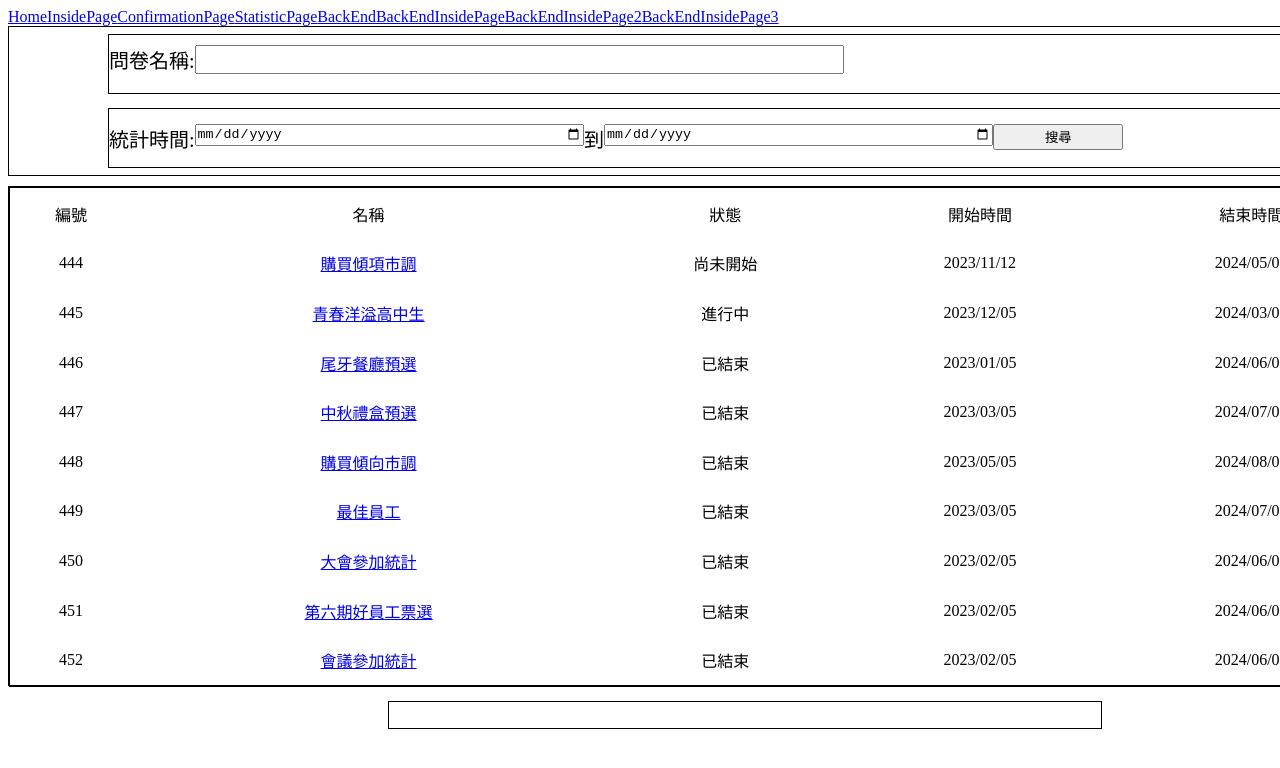
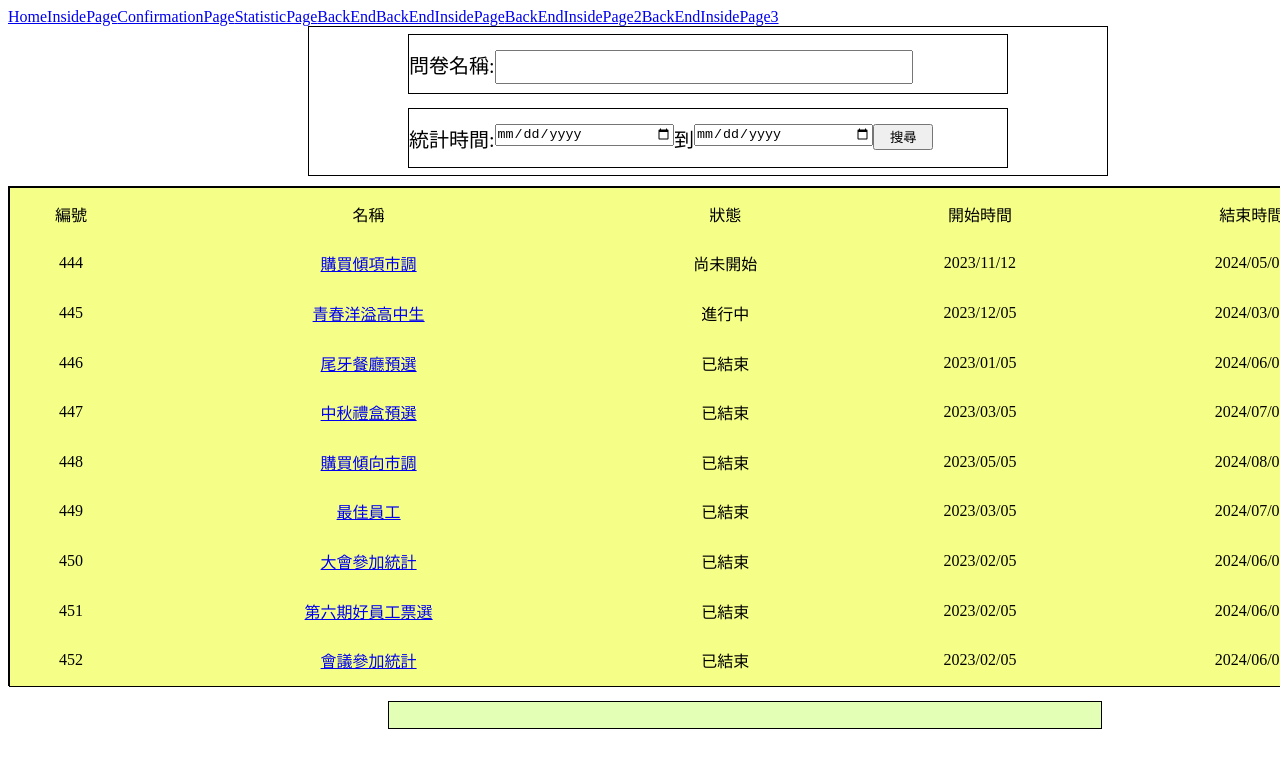
Before and after one commit to Jung0210/-questionnaire, a Vue app: page / in a window 1280 px wide. Shown: the top 768 px of the page. Built offline with nearby package versions, Linux system fonts and the light colour scheme; the HTML template or start-up script is replaced by a standard one.

Commit message:
榕駿0731 12:10

```diff
--- a/src/views/HomeView.vue
+++ b/src/views/HomeView.vue
@@ -114,7 +114,8 @@ export default {
         <td>{{ item.situation }}</td>
         <td>{{ item.dateStart }}</td>
         <td>{{ item.dateEnd }}</td>
-        <td>{{ item.result }}</td>
+        <td>{{ }} <RouterLink to="/StatisticPage">{{ item.result }}</RouterLink>
+        </td>
       </tr>
       <!--  <tr>
         <td> #445 </td>
@@ -202,25 +203,26 @@ body {
 }
 
 .searchArea {
-  width: 1500px;
+  width: 800px;
   height: 150px;
   border: 1px solid rgb(0, 0, 0);
   display: flex;
   flex-direction: column;
   justify-content: space-around;
   align-items: center;
+  margin-left: 300px;
 
   .enter {
-    width: 1300px;
+    width: 600px;
     height: 60px;
     border: 1px solid rgb(0, 0, 0);
-    padding-top: 5px;
     display: flex;
-    padding-top: 10px;
+    padding-top: 15px;
+
 
     input {
-      width: 50%;
-      height: 60%;
+      width: 70%;
+      height: 80%;
     }
 
     .word {
@@ -233,7 +235,7 @@ body {
   }
 
   .time {
-    width: 1300px;
+    width: 600px;
     height: 60px;
     border: 1px solid rgb(0, 0, 0);
     font-size: 20px;
@@ -264,6 +266,7 @@ body {
     height: 500px;
     border: 1px solid rgb(0, 0, 0);
     text-align: center;
+    background-color: rgb(245, 255, 136);
   }
 }
 
@@ -275,5 +278,6 @@ body {
   margin-left: 380px;
   margin-top: 15px;
   padding-left: 200px;
+  background-color: rgb(227, 255, 181);
 }
 </style>
```
